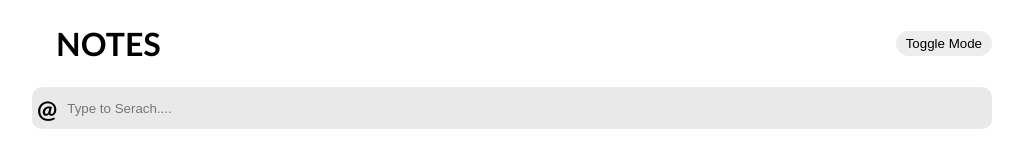
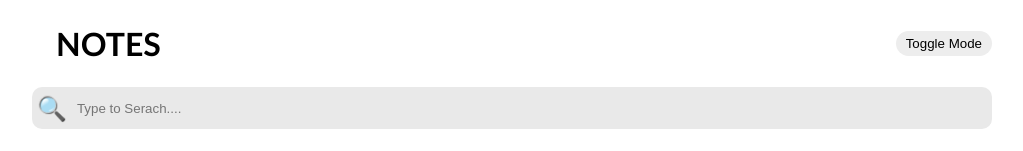
Before and after one commit to Aboli56/Notes-App, a React (Create React App) app: page / in a window 1280 px wide. Shown: the top 151 px of the page, without its empty margins (128-1151 px from the left). Built offline with nearby package versions, Linux system fonts and the light colour scheme.

Commit message:
Update Search.jsx

```diff
--- a/src/components/Search.jsx
+++ b/src/components/Search.jsx
@@ -3,7 +3,7 @@ import React from 'react'
 const Search = ({handleSearchNote}) => {
   return (
     <div className='search'>
-        <h2 className='search-icon'>@</h2>
+        <h2 className='search-icon'>🔍</h2>
         <input type="text" onChange={(e)=>handleSearchNote(e.target.value)} placeholder="Type to Serach...."/>
     </div>
   )
```
